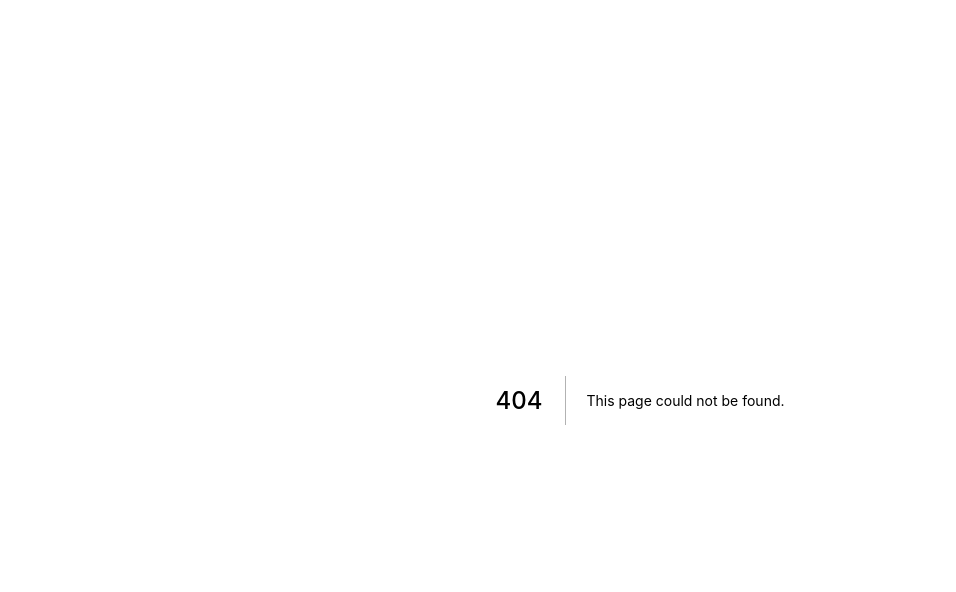
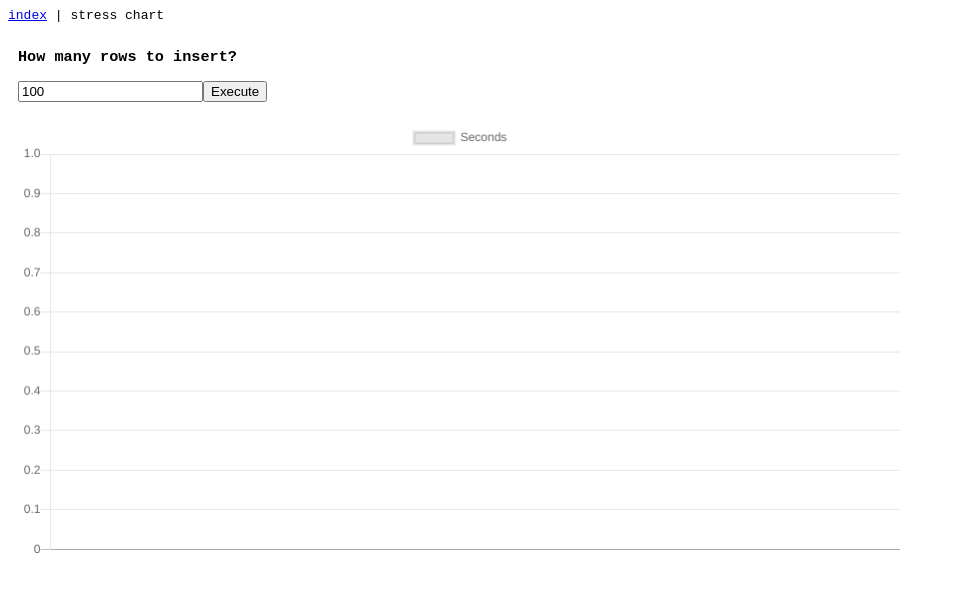
Before and after one commit to supabase/realtime, a Next.js app in the folder examples/next-js/: page /stress in a window 1280 px wide. Before the commit this address had no page. Shown: the top 592 px of the page, without its empty margins (0-956 px from the left). Built offline with nearby package versions, Linux system fonts and the light colour scheme; no server answers.

Commit message:
Nextjs example with chart of routing time

```diff
--- a/examples/next-js/package.json
+++ b/examples/next-js/package.json
@@ -9,6 +9,7 @@
   "dependencies": {
     "@supabase/realtime-js": "^1.0.6",
     "axios": "^0.21.1",
+    "chart.js": "^2.9.4",
     "dotenv": "^8.2.0",
     "faker": "^4.1.0",
     "next": "latest",
--- /dev/null
+++ b/examples/next-js/pages/api/new-stress.js
@@ -0,0 +1,19 @@
+const { Pool, Client } = require('pg')
+
+const pool = new Pool({
+  host: process.env.DB_HOST,
+  port: process.env.DB_PORT,
+  database: process.env.DB_NAME,
+  user: process.env.DB_USER,
+  password: process.env.DB_PASSWORD,
+})
+
+export default async (req, res) => {
+  const times = req.body.count
+  const values = Array(times).fill("('hello world')").join(',')
+  const text = `INSERT INTO stress(value) VALUES ${values} RETURNING id`
+  // const startTime = Date.now()
+  const q = await pool.query(text)
+  // console.log({ times, exec: Date.now() - startTime }, q.rows)
+  res.json(JSON.stringify(q.rows))
+}
--- a/examples/next-js/pages/index.js
+++ b/examples/next-js/pages/index.js
@@ -1,6 +1,7 @@
 import { RealtimeClient } from '@supabase/realtime-js'
 import axios from 'axios'
 const REALTIME_URL = process.env.REALTIME_URL || 'ws://localhost:4000/socket'
+import Link from 'next/link'
 
 export default class Index extends React.Component {
   constructor() {
@@ -26,6 +27,9 @@ export default class Index extends React.Component {
     this.addChannel('realtime:public:users:id=eq.17')
     this.addChannel('realtime:public:users:id=eq.18')
     this.fetchData()
+  }
+  componentWillUnmount() {
+    this.socket.disconnect()
   }
   addChannel(topic) {
     let channel = this.socket.channel(topic)
@@ -69,6 +73,7 @@ export default class Index extends React.Component {
   render() {
     return (
       <div style={styles.main}>
+        <a>index</a> | <Link href="/stress">stress chart</Link>
         <div style={styles.row}>
           <div style={styles.col}>
             <h3>Changes</h3>
--- /dev/null
+++ b/examples/next-js/pages/stress.js
@@ -0,0 +1,104 @@
+import { RealtimeClient } from '@supabase/realtime-js'
+import axios from 'axios'
+const REALTIME_URL = process.env.REALTIME_URL || 'ws://localhost:4000/socket'
+import { useEffect, useState, useRef } from 'react'
+import Link from 'next/link'
+import Chart from "chart.js";
+
+const socket = new RealtimeClient(REALTIME_URL)
+let timeChart;
+let dataCountResponse = 0
+let dateApiResponse = 0
+let msgCounter = 0
+
+export default function StressPage() {
+  const chartRef = useRef(null)
+  const countRef = useRef(null)
+  const [status, setStatus] = useState('')
+
+  const onClick = async () => {
+    const val = Number(countRef.current?.value)
+    msgCounter = 0
+    setStatus('inserting rows to DB...')
+    if (Number.isInteger(val) && val > 0) {
+      insertToDb(val).then((res) => {
+        dateApiResponse = Date.now()
+        dataCountResponse = res.data.length
+        setStatus('started measurement and waiting for a response from "realtime"...')
+      })
+    }
+  }
+
+  const updateChart = (count, time) => {
+    timeChart.data.labels.push(count)
+    timeChart.data.datasets[0].data.push((time / 1000).toFixed(2))
+    timeChart.update()
+  }
+
+  const insertToDb = async (count) => {
+    return await axios.post('/api/new-stress', {count})
+  }
+
+  useEffect(() => {
+    socket.connect()
+    const channel = socket.channel('realtime:*')
+    let diff = 0
+    channel.on('INSERT', msg => {
+      if (++msgCounter == dataCountResponse) {
+        diff = Date.now() - dateApiResponse
+        updateChart(dataCountResponse, diff > 0 ? diff : 0)
+        setStatus('completed')
+      }
+    })
+    channel
+      .subscribe()
+      .receive('ok', () => console.log('Connecting'))
+      .receive('error', () => console.log('Failed'))
+      .receive('timeout', () => console.log('Waiting...'))
+
+    timeChart = new Chart(chartRef.current.getContext("2d"), {
+      type: "line",
+      data: {
+        labels: [],
+        datasets: [{ label: "Seconds", data: [] }]
+      },
+      options: {
+        scales: {
+          yAxes: [{ ticks: { beginAtZero: true } }]
+        }
+      }
+    })
+    return () => {
+      socket.disconnect()
+      timeChart.destroy()
+    };
+  }, []);
+
+  return (
+    <div style={styles.main}>
+
+      <Link href="/">index</Link> | <a>stress chart</a>
+
+      <div style={styles.row}>
+        <div style={styles.col}>
+          <h3>How many rows to insert?</h3>
+          <input type="number" min="1" defaultValue="100" ref={countRef} />
+          <button onClick={onClick}>Execute</button> <span>{status}</span>
+        </div>
+      </div>
+
+      <canvas className="code"
+        id="myChart"
+        ref={chartRef}
+        style={styles.chart}
+      />
+
+    </div>
+  )
+}
+
+const styles = {
+  main: { fontFamily: 'monospace', height: '100%', margin: 0 },
+  row: { display: 'flex', flexDirection: 'row', height: '100%', padding: 10 },
+  chart: { width: '70%', maxWidth: '70%', padding: 10, height: '350', overflow: 'auto' },
+}
```
Also changed, not shown: 1 other file (tests, documents, lock files or other folders).
